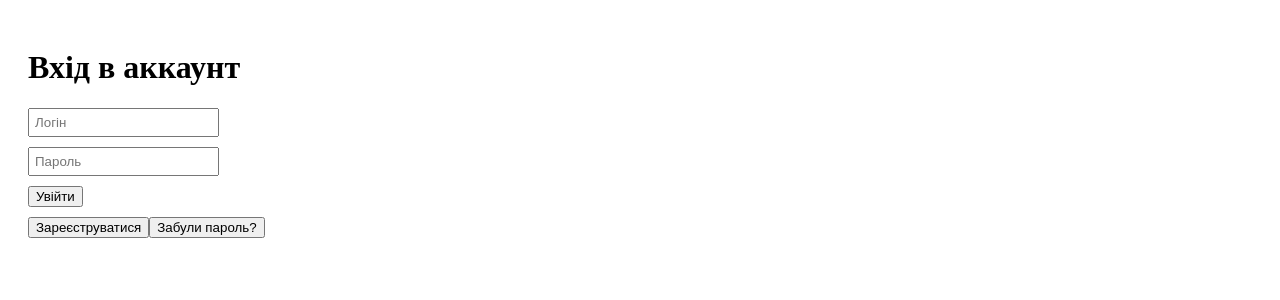
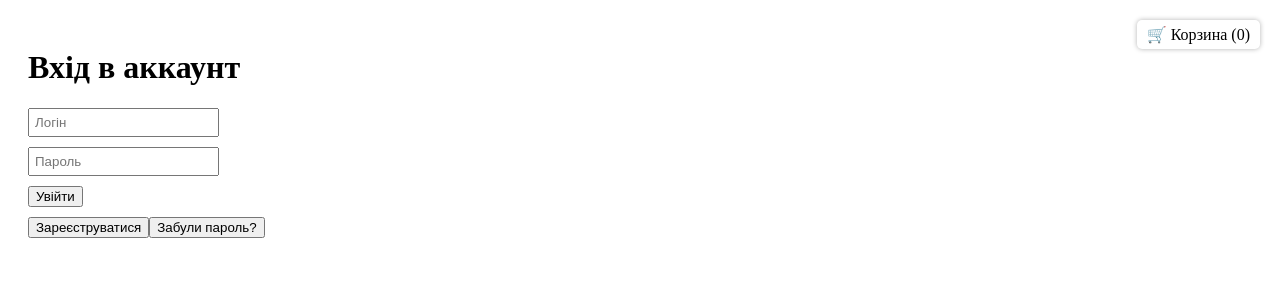
Before and after one commit to MykytaZasorin/marketplace, a React (Vite) app in the folder client/: page /login in a window 1280 px wide. Shown: the top 300 px of the page. Built offline with nearby package versions, Linux system fonts and the light colour scheme.

Commit message:
add cart

```diff
--- /dev/null
+++ b/client/src/components/Cart.jsx
@@ -0,0 +1,87 @@
+import React, { useState } from 'react';
+import { useNavigate } from 'react-router-dom';
+import { isTokenValid } from '../utils/tokenCheck';
+
+export default function Cart({ items }) {
+  const navigate = useNavigate();
+  const [isOpen, setIsOpen] = useState(false);
+
+  const handleClick = () => {
+    const userToken = localStorage.getItem('userToken');
+
+    if (!isTokenValid(userToken)) {
+      localStorage.removeItem('userToken');
+      navigate('/login', { replace: true });
+      return;
+    }
+
+    setIsOpen(true);
+  };
+
+  const handleClose = () => setIsOpen(false);
+
+  return (
+    <>
+      {}
+      <div
+        style={{
+          position: 'fixed',
+          top: 20,
+          right: 20,
+          cursor: 'pointer',
+          background: '#fff',
+          padding: '5px 10px',
+          borderRadius: '5px',
+          boxShadow: '0 0 5px rgba(0,0,0,0.3)',
+        }}
+        onClick={handleClick}
+      >
+        🛒 Корзина ({items.length})
+      </div>
+
+      {}
+      {isOpen && (
+        <div
+          style={{
+            position: 'fixed',
+            top: 0,
+            left: 0,
+            width: '100%',
+            height: '100%',
+            backgroundColor: 'rgba(0,0,0,0.5)',
+            display: 'flex',
+            justifyContent: 'center',
+            alignItems: 'center',
+          }}
+          onClick={handleClose}
+        >
+          <div
+            style={{
+              background: '#fff',
+              padding: 20,
+              borderRadius: 10,
+              minWidth: 300,
+            }}
+            onClick={e => e.stopPropagation()}
+          >
+            <h2>Ваша корзина</h2>
+            {items.length === 0 ? (
+              <p>Корзина порожня</p>
+            ) : (
+              <ul>
+                {items.map((item, idx) => (
+                  <li key={idx}>
+                    {item.name} - {item.quantity}
+                  </li>
+                ))}
+              </ul>
+            )}
+            <button onClick={handleClose} style={{ marginTop: 10 }}>
+              Закрити
+            </button>
+          </div>
+        </div>
+      )}
+    </>
+  );
+}
--- a/client/src/components/login.jsx
+++ b/client/src/components/login.jsx
@@ -1,12 +1,10 @@
 import { useState } from 'react';
 import { useNavigate } from 'react-router-dom';
-import useAuth from '../hooks/useAuth';
 
 const ADMIN_PASSWORD = import.meta.env.VITE_ADMIN_PASSWORD;
 const ADMIN_EMAIL = import.meta.env.VITE_ADMIN_EMAIL;
 
 function Login() {
-  useAuth();
   const [isRegister, setIsRegister] = useState(false);
   const [email, setEmail] = useState('');
   const [password, setPassword] = useState('');
--- a/client/src/components/productPage.jsx
+++ b/client/src/components/productPage.jsx
@@ -1,9 +1,7 @@
 import { useEffect, useState } from 'react';
 import { useParams, Link } from 'react-router-dom';
-import useAuth from '../hooks/useAuth';
 
 export default function ProductPage() {
-  useAuth();
   const { id } = useParams();
   const [product, setProduct] = useState(null);
   const [loading, setLoading] = useState(true);
--- a/client/src/components/productlist.jsx
+++ b/client/src/components/productlist.jsx
@@ -1,10 +1,8 @@
 import { useEffect, useState } from 'react';
 import { useNavigate } from 'react-router-dom';
 import { Link } from 'react-router-dom';
-import useAuth from '../hooks/useAuth';
 
 export default function ProductList() {
-  useAuth();
   const [products, setProducts] = useState([]);
   const [searchTerm, setSearchTerm] = useState('');
   const [maxPrice, setMaxPrice] = useState('');
--- a/client/src/components/register.jsx
+++ b/client/src/components/register.jsx
@@ -1,9 +1,7 @@
 import { useState } from 'react';
 import { useNavigate } from 'react-router-dom';
-import useAuth from '../hooks/useAuth';
 
 export default function Register() {
-  useAuth();
   const [username, setUsername] = useState('');
   const [password, setPassword] = useState('');
   const navigate = useNavigate();
--- a/client/src/main.jsx
+++ b/client/src/main.jsx
@@ -1,4 +1,4 @@
-import React from 'react';
+import React, { useState } from 'react';
 import ReactDOM from 'react-dom/client';
 import { BrowserRouter, Routes, Route, Navigate } from 'react-router-dom';
 import ProductList from './components/Productlist';
@@ -8,10 +8,16 @@ import ProductPage from './components/ProductPage';
 import ProtectedAdmin from './components/ProtectedAdmin';
 import ForgotPassword from './pages/forgotPassword';
 import ResetPassword from './pages/resetPassword';
+import Cart from './components/Cart';
 
-ReactDOM.createRoot(document.getElementById('root')).render(
-  <React.StrictMode>
-    <BrowserRouter>
+function AppWrapper() {
+  const [cartItems, setCartItems] = useState([]);
+
+  return (
+    <>
+      {}
+      <Cart items={cartItems} />
+
       <Routes>
         <Route path="/products/:id" element={<ProductPage />} />
         <Route path="/" element={<ProductList />} />
@@ -27,6 +33,14 @@ ReactDOM.createRoot(document.getElementById('root')).render(
         <Route path="/forgot-password" element={<ForgotPassword />} />
         <Route path="/reset/:token" element={<ResetPassword />} />
       </Routes>
+    </>
+  );
+}
+
+ReactDOM.createRoot(document.getElementById('root')).render(
+  <React.StrictMode>
+    <BrowserRouter>
+      <AppWrapper />
     </BrowserRouter>
   </React.StrictMode>
 );
--- /dev/null
+++ b/client/src/utils/tokenCheck.js
@@ -0,0 +1,12 @@
+export function isTokenValid(token) {
+  if (!token) return false;
+
+  try {
+    const payload = JSON.parse(atob(token.split('.')[1]));
+    const currentTime = Math.floor(Date.now() / 1000);
+
+    return payload.exp > currentTime;
+  } catch {
+    return false;
+  }
+}
```
